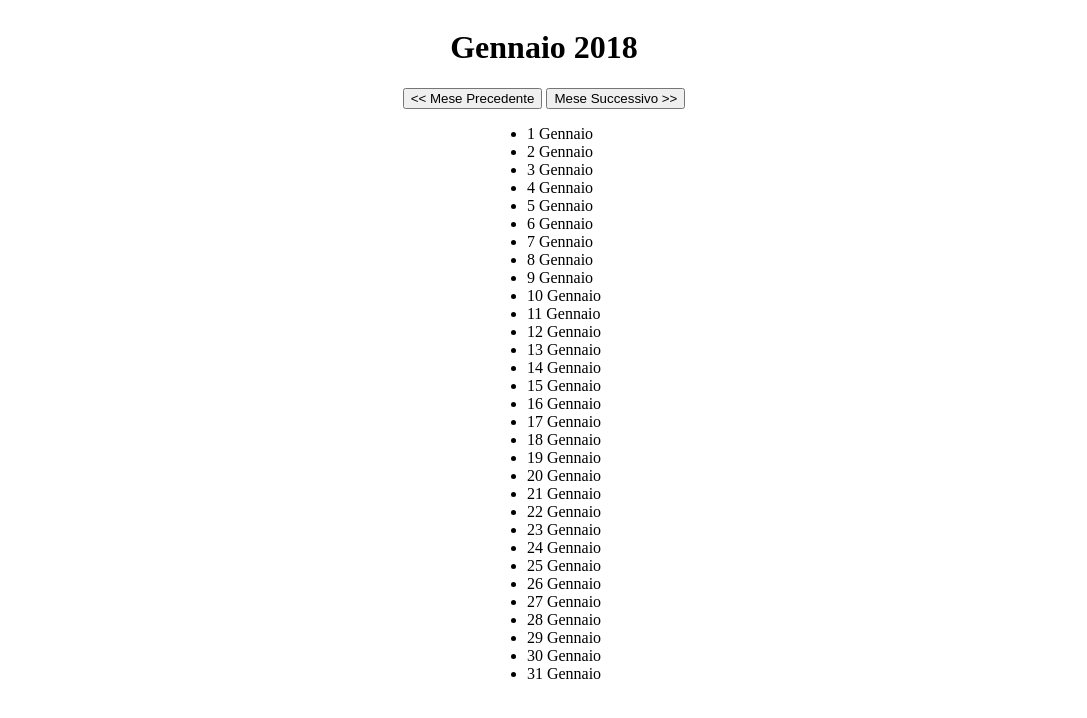
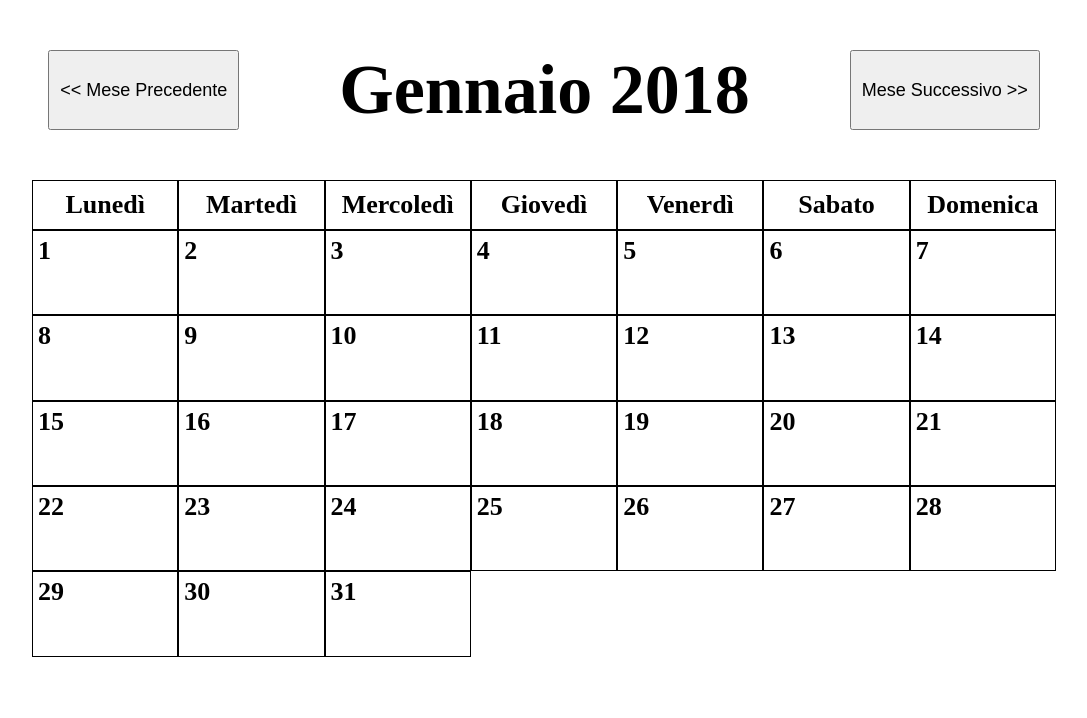
Before and after one commit to GianluigiVitale/ajax-ex-calendar, a plain HTML site: page index.html in a window 1280 px wide. Shown: the whole page, without its empty margins (96-1183 px from the left). Drawn offline with nearby package versions, Linux system fonts and the light colour scheme; no server answers.

Commit message:
Calendar instead of vertical list (see desc.)
Instead of showing a vertical list of the days of the month, now it shows a calendar with the days of the week on the row (monday to sunday)

```diff
--- a/css/style.css
+++ b/css/style.css
@@ -1,3 +1,13 @@
+* {
+    margin: 0;
+    padding: 0;
+    box-sizing: border-box;
+}
+
+.festivo {
+    color: red;
+}
+
 .calendario {
     display: flex;
     flex-direction: column;
@@ -5,10 +15,64 @@
     align-items: center;
 }
 
-#mese, li {
+/* HEADER */
+header {
+    padding: 50px 0;
+    width: 100vw;
+    display: flex;
+    justify-content: center;
+}
+
+header button {
+    font-size: 18px;
+    padding: 15px 10px;
+    margin: 0 100px;
+}
+
+header h1 {
+    font-size: 70px;
+}
+
+#mese {
     text-transform: capitalize;
 }
+/* FINE HEADER */
 
-.festivo {
-    color: red;
+
+/* GRIGLIA */
+.riga-giorni-settimana, .giorni-mese {
+    display: flex;
 }
+
+.giorni-mese {
+    flex-wrap: wrap;
+    max-width: 80vw;
+}
+
+.giorno-settimana {
+    display: flex;
+    justify-content: center;
+    align-items: center;
+    width: calc(80vw / 7);
+    height: 50px;
+    font-size: 26px;
+    font-weight: bold;
+    border: 1px solid black;
+}
+
+.giorno {
+    padding: 5px;
+    width: calc(80vw / 7);
+    height: calc(80vw / 12);
+    border: 1px solid black;
+}
+
+.numero-giorno {
+    font-size: 26px;
+    font-weight: bold;
+}
+
+.testo-numero-giorno {
+    font-size: 20px;
+}
+/* FINE GRIGlIA */
--- a/index.html
+++ b/index.html
@@ -13,21 +13,33 @@
     </head>
     <body>
         <div class="calendario">
-            <h1><span id="mese"></span> <span id="anno"><span></h1>
-            <div class="mese-attuale">
+            <header>        <!-- HEADER -->
                 <button class="button mese-precedente"><< Mese Precedente</button>
+                <h1><span id="mese"></span> <span id="anno"><span></h1>
                 <button class="button mese-successivo">Mese Successivo >></button>
-            </div>
-            <div class="lista-giorni-mese">
-                <ul id="giorni-mese">
+            </header>
+            <div class="grid-calendario">       <!-- GRIGLIA CALENDARIO -->
+                <div class="riga-giorni-settimana">
+                    <div class="giorno-settimana">Luned&igrave</div>
+                    <div class="giorno-settimana">Marted&igrave</div>
+                    <div class="giorno-settimana">Mercoled&igrave</div>
+                    <div class="giorno-settimana">Gioved&igrave</div>
+                    <div class="giorno-settimana">Venerd&igrave</div>
+                    <div class="giorno-settimana">Sabato</div>
+                    <div class="giorno-settimana">Domenica</div>
+                </div>
+                <div class="giorni-mese">   <!-- QUA DENTRO VENGONO POSIZIONATI I GIORNI DEL MESE GRAZIE A HANDLEBARS -->
 
-                </ul>
+                </div>
             </div>
         </div>
 
 
-        <script id="calendar-template" type="text/x-handlebars-template">
-            <li data-giorno="{{dataGiorno}}">{{giorno}}</li>
+        <script id="calendar-template" type="text/x-handlebars-template">   <!-- TEMPLATE HANDLEBARS PER POPOLARE LA GRIGLIA CON I GIORNI DEL MESE -->
+            <div data-giorno="{{dataGiorno}}" class="giorno">
+                <span class="numero-giorno">{{giorno}}</span>
+                <span class="testo-numero-giorno"></span>
+            </div>
         </script>
 
         <script src="js/main.js" charset="utf-8"></script>
--- a/js/main.js
+++ b/js/main.js
@@ -27,23 +27,65 @@ $(document).ready(function() {
 
 
 
+    function aggiuntaSpaziGrigliaSettimana(meseDaStampare) {        // questa funzione prende il giorno della settimana del primo giorno del mese (meseDaStampare) e crea degli spazi vuoti nella griglia in base al giorno della settimana (es. Domenica uguale 6 spazi vuoti dal Lunedi' al Sabato)
+        var weekDay1stMonth = meseDaStampare.startOf('month').weekday();
+        var divVuoto = '<div class="giorno"></div>';
+        switch (weekDay1stMonth) {
+            case 1:
+                $('.giorni-mese').append(divVuoto);
+                break;
+            case 2:
+                for (var i = 1; i <= 2; i++) {
+                    $('.giorni-mese').append(divVuoto);
+                }
+                break;
+            case 3:
+                for (var i = 1; i <= 3; i++) {
+                    $('.giorni-mese').append(divVuoto);
+                }
+                break;
+            case 4:
+                for (var i = 1; i <= 4; i++) {
+                    $('.giorni-mese').append(divVuoto);
+                }
+                break;
+            case 5:
+                for (var i = 1; i <= 5; i++) {
+                    $('.giorni-mese').append(divVuoto);
+                }
+                break;
+            case 6:
+                for (var i = 1; i <= 6; i++) {
+                    $('.giorni-mese').append(divVuoto);
+                }
+                break;
+        }
+    }
+
+
     function stampoGiorniMese(meseDaStampare) {         // questa funzione prende dalla variabile meseDaStampare il mese, vede quanti giorni ci sono e stampa a schermo tutti i giorni (handlebars)
-        $('#giorni-mese').empty();
+        $('.giorni-mese').empty();
         var giorniMese = meseDaStampare.daysInMonth();
         var giornoX = meseDaStampare.clone();
         var meseAttuale = giornoX.format('MMMM');
         var annoAttuale = giornoX.format('YYYY');
         $('#mese').text(meseAttuale);
         $('#anno').text(annoAttuale);
+        aggiuntaSpaziGrigliaSettimana(meseDaStampare);
 
         for (var i = 1; i <= giorniMese; i++) {
+            // var giornoDaInserire = {
+            //     giorno: i + ' ' + meseAttuale,
+            //     dataGiorno: giornoX.format('YYYY-MM-DD')
+            // }
             var giornoDaInserire = {
-                giorno: i + ' ' + meseAttuale,
+                giorno: i,
                 dataGiorno: giornoX.format('YYYY-MM-DD')
             }
 
             var templateFinale = templateGiorno(giornoDaInserire); // Stiamo popolando il template con i dati dell'oggetto
-            $('#giorni-mese').append(templateFinale);
+            // $('#giorni-mese').append(templateFinale);
+            $('.giorni-mese').append(templateFinale);
             giornoX.add(1, 'day');
         }
     }
@@ -65,7 +107,8 @@ $(document).ready(function() {
                     var giornoFestivo = giorniFestivi[i];
                     var nomeGiornoFestivo = giornoFestivo.name;
                     var dataFestivo = giornoFestivo.date;
-                    $('#giorni-mese li[data-giorno="' + dataFestivo + '"]').addClass('festivo').append(' - ' + nomeGiornoFestivo);
+                    // $('#giorni-mese li[data-giorno="' + dataFestivo + '"]').addClass('festivo').append(' - ' + nomeGiornoFestivo);
+                    $('.giorno[data-giorno="' + dataFestivo + '"]').addClass('festivo').find('.testo-numero-giorno').text(' - ' + nomeGiornoFestivo);
                 }
             }
         });
```
